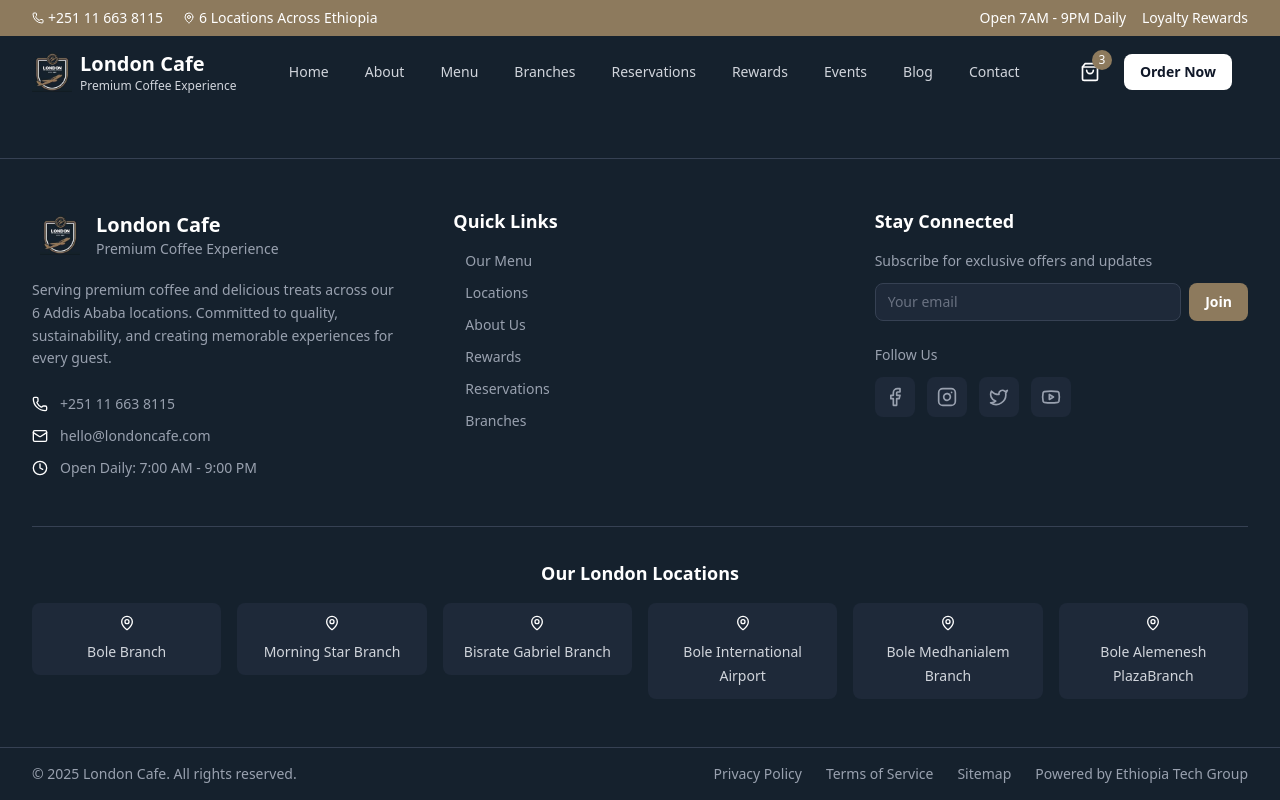
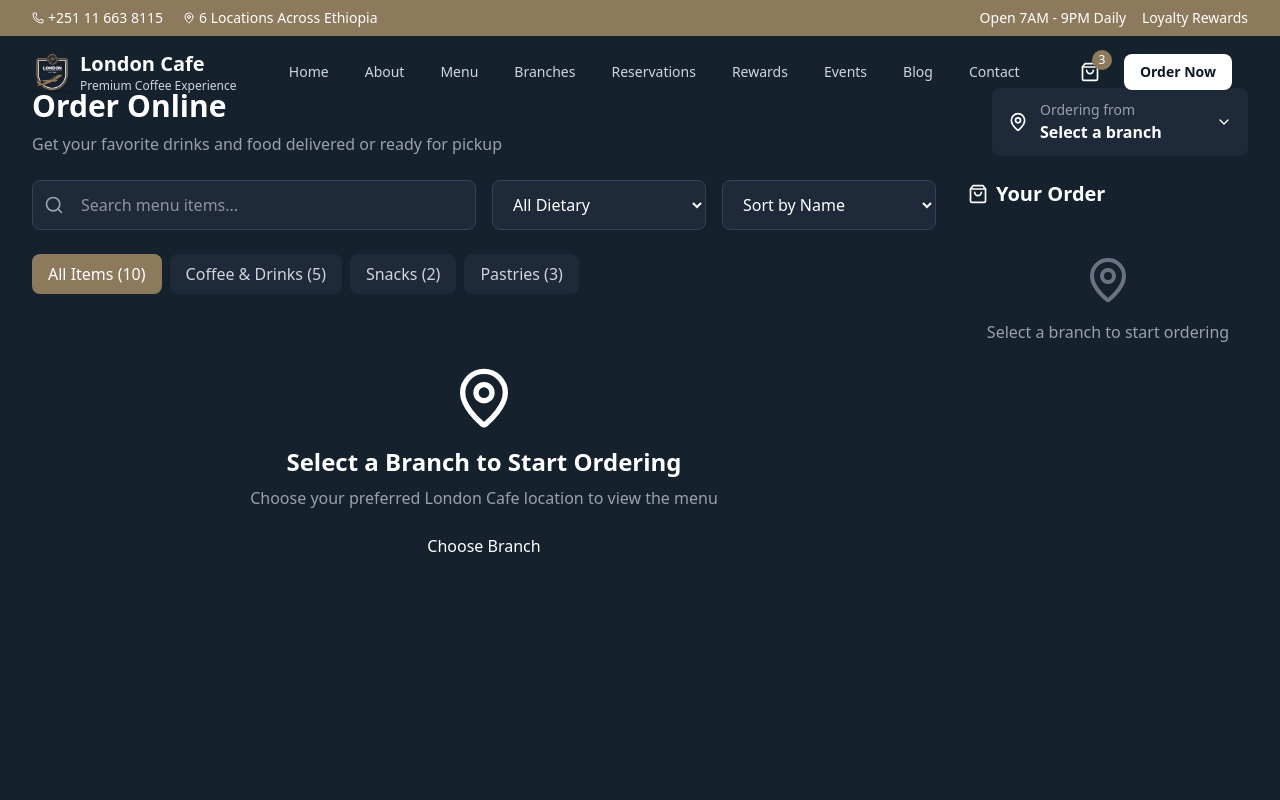
Before and after one commit to Ethiopia-Tech-Group/london-cafe, a Next.js app: page /ordering in a window 1280 px wide. Shown: the top 800 px of the page. Built offline with nearby package versions, Linux system fonts and the light colour scheme.

Commit message:
fix: order

```diff
--- a/app/ordering/page.tsx
+++ b/app/ordering/page.tsx
@@ -5,6 +5,7 @@ import ClientOrdering from './ClientOrdering';
 export default function OrderingPage() {
   return (
     <Suspense fallback={<p>Loading...</p>}>
+        <ClientOrdering />
     </Suspense>
   );
 }
```
